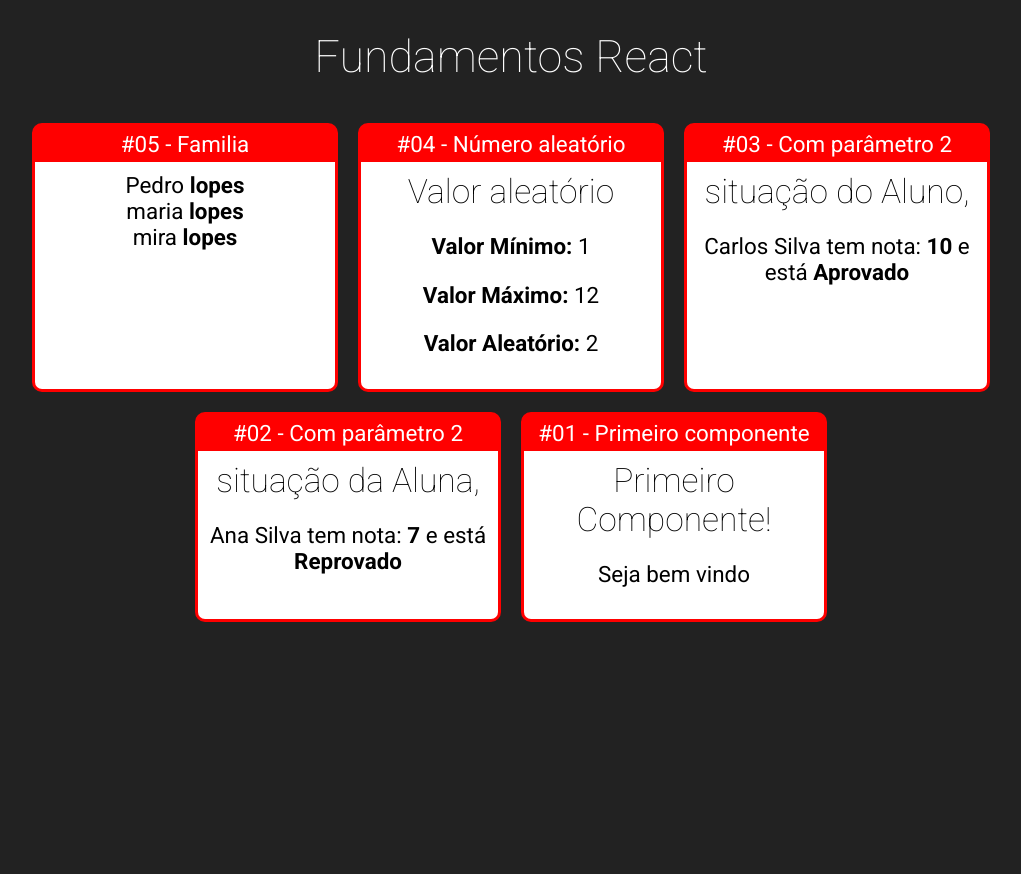
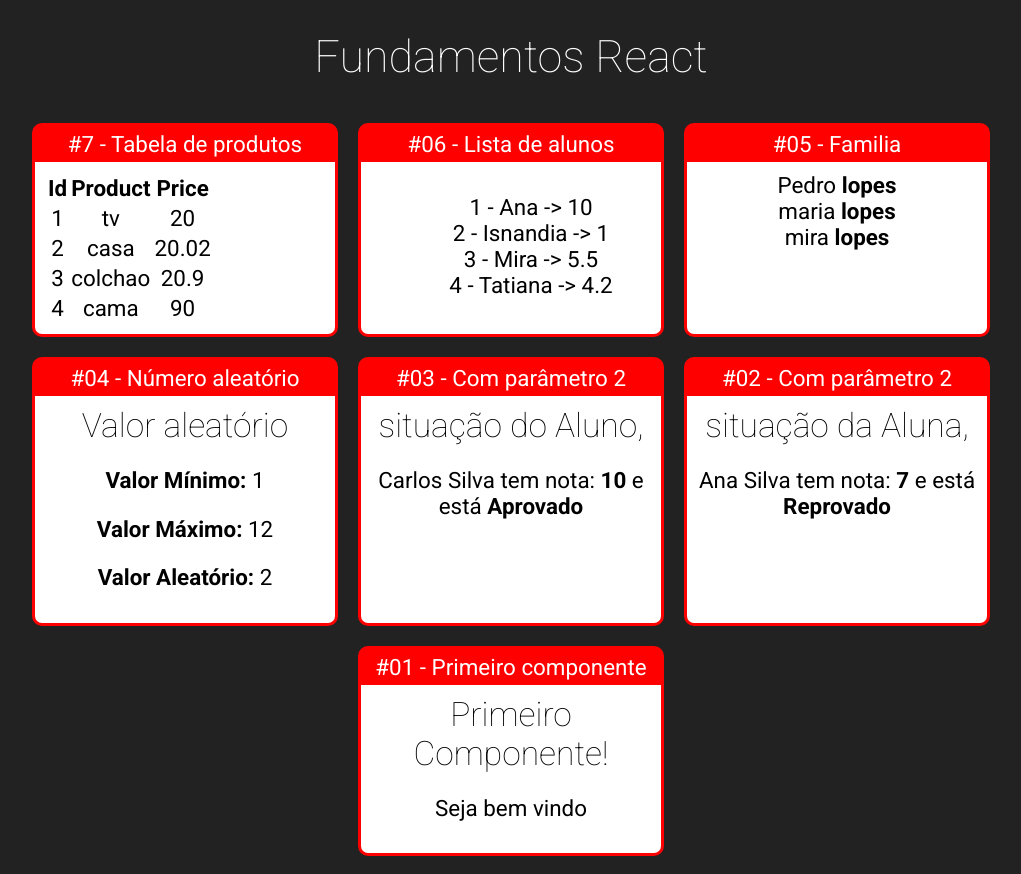
Before and after one commit to Anderlan-Nunes/fundamentos-react, a React (Create React App) app: page / in a window 1280 px wide. Shown: the whole page, without its empty margins (129-1150 px from the left). Before the commit the page ends 800 px from the top, so only its background shows below. Built offline with nearby package versions, Linux system fonts and the light colour scheme.

Commit message:
trabalhando com repeticoes

```diff
--- a/src/App.jsx
+++ b/src/App.jsx
@@ -6,6 +6,9 @@ import Aleatorio from './components/basicos/Aleatorio';
 import Card from './components/layout/card';
 import Familia from './components/basicos/Familia';
 import FamiliaMembro from './components/basicos/FamiliaMembro';
+import ListaAlunos from './components/basicos/ListaAlunos';
+import TabelaProdutos from './components/basicos/TabelaProdutos';
+
 
 
 export default _ =>
@@ -13,6 +16,12 @@ export default _ =>
     <div className='App'>
         <h1>Fundamentos React</h1>
         <div className='Cards'>
+            <Card titulo="#7 - Tabela de produtos">
+                <TabelaProdutos></TabelaProdutos>
+            </Card>
+            <Card titulo="#06 - Lista de alunos">
+                <ListaAlunos />
+            </Card>
             <Card titulo="#05 - Familia">
                 <Familia sobrenome="lopes">
                 <FamiliaMembro nome="Pedro" />
--- /dev/null
+++ b/src/components/basicos/ListaAlunos.jsx
@@ -0,0 +1,19 @@
+import alunos from "../../data/alunos";
+
+export default props => {
+    const listaAlunos = alunos.map((aluno) => {
+        return (
+            <li key={aluno.id}>
+                {aluno.id} - {aluno.nome} {'->'} {aluno.nota}
+            </li>
+        )
+    })
+
+    return(
+        <div>
+            <ul style={{listStyle: 'none'}}>
+                {listaAlunos}
+            </ul>
+        </div>
+    )
+}
--- /dev/null
+++ b/src/components/basicos/TabelaProdutos.jsx
@@ -0,0 +1,27 @@
+import produtos from "../../data/produtos"
+
+export default props => {
+    const ListaProdutos = produtos.map((produto) => {
+        return (
+            <tr key={produto.id}>
+                <td>{produto.id}</td>
+                <td>{produto.produto}</td>
+                <td>{produto.preco}</td>
+            </tr>
+        )
+    })
+    return(
+        <table>
+            <thead>
+                <tr>
+                <th>Id</th>
+                <th>Product</th>
+                <th>Price</th>
+                </tr>
+            </thead>
+            <tbody>
+                {ListaProdutos}
+            </tbody>
+        </table>
+    )
+}
--- /dev/null
+++ b/src/data/alunos.js
@@ -0,0 +1,6 @@
+export default [
+    { id: 1, nome: 'Ana', nota: 10},
+    { id: 2, nome: 'Isnandia', nota: 1},
+    { id: 3, nome: 'Mira', nota: 5.5},
+    { id: 4, nome: 'Tatiana', nota: 4.2}
+]
--- /dev/null
+++ b/src/data/produtos.js
@@ -0,0 +1,6 @@
+export default [
+    {id: 1, produto: 'tv', preco:20.00},
+    {id: 2, produto: 'casa', preco:20.02},
+    {id: 3, produto: 'colchao', preco:20.90},
+    {id: 4, produto: 'cama', preco:90},
+]
```
